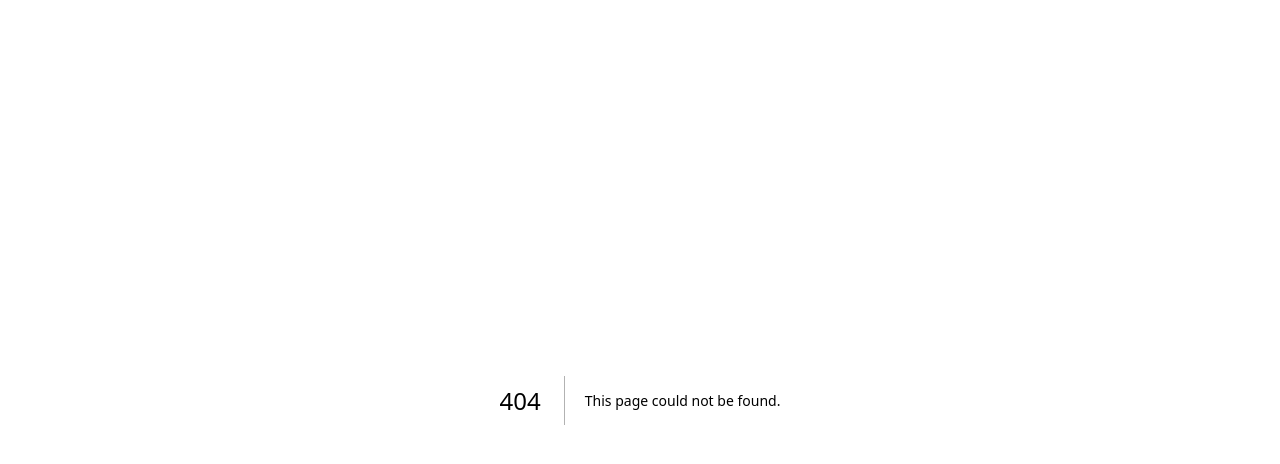
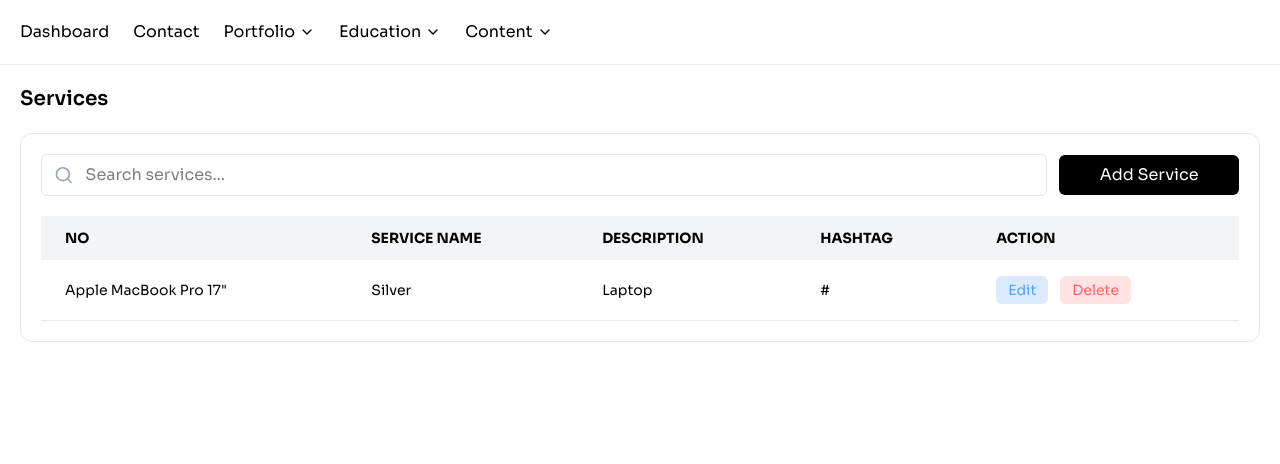
Before and after one commit to Muhammad-Khairul-Kholqi/Personal-Website, a Next.js app: page /pages/private/cms/services in a window 1280 px wide. Before the commit this address had no page. Shown: the top 464 px of the page. Built offline with nearby package versions, Linux system fonts and the light colour scheme.

Commit message:
add table services and technology

```diff
--- /dev/null
+++ b/src/app/(private)/pages/private/cms/services/page.jsx
@@ -0,0 +1,70 @@
+import { Search } from "lucide-react"
+
+export default function ServicePage() {
+    return (
+        <div>
+            <h1 className="text-xl font-semibold mb-5">Services</h1>
+
+            <div className="border border-gray-200 p-5 rounded-xl">
+                <div className="w-full flex flex-col sm:flex-row items-center gap-3">
+                    <div className="w-full flex items-center gap-3 border border-gray-200 rounded-md px-3 py-2">
+                        <Search className="w-5 h-5 text-gray-400" />
+                        <input
+                            type="text"
+                            placeholder="Search services..."
+                            className="w-full outline-none"
+                        />
+                    </div>
+                    <button className="bg-black hover:bg-black/80 text-white px-5 py-2 rounded-md cursor-pointer transition-colors w-full sm:max-w-[15%]">
+                        Add Service
+                    </button>
+                </div>
+
+                <div className="relative overflow-x-auto mt-5">
+                    <table className="w-full text-sm text-left">
+                        <thead className="text-sm uppercase bg-gray-100">
+                            <tr>
+                                <th scope="col" className="px-6 py-3">
+                                    No
+                                </th>
+                                <th scope="col" className="px-6 py-3">
+                                    Service Name
+                                </th>
+                                <th scope="col" className="px-6 py-3">
+                                    Description
+                                </th>
+                                <th scope="col" className="px-6 py-3">
+                                    Hashtag
+                                </th>
+                                <th scope="col" className="px-6 py-3">
+                                    Action
+                                </th>
+                            </tr>
+                        </thead>
+                        <tbody>
+                            <tr className="bg-white border-b border-gray-200">
+                                <td className="px-6 py-4">
+                                    Apple MacBook Pro 17"
+                                </td>
+                                <td className="px-6 py-4">
+                                    Silver
+                                </td>
+                                <td className="px-6 py-4">
+                                    Laptop
+                                </td>
+                                <td className="px-6 py-4">
+                                    #
+                                </td>
+                                <td className="px-6 py-4 flex items-center gap-3">
+                                    <button className="text-blue-400 bg-blue-100 hover:bg-blue-200 hover:text-blue-500 px-3 py-1 rounded-md text-center cursor-pointer">Edit</button>
+                                    <button className="text-red-400 bg-red-100 hover:bg-red-200 hover:text-red-500 px-3 py-1 rounded-md text-center cursor-pointer">Delete</button>
+                                </td>
+                            </tr>
+                        </tbody>
+                    </table>
+                </div>
+            </div>
+
+        </div>
+    )
+}
--- /dev/null
+++ b/src/app/(private)/pages/private/cms/technology/page.jsx
@@ -0,0 +1,64 @@
+import { Search } from "lucide-react"
+
+export default function TechnologyPage() {
+    return (
+        <div>
+            <h1 className="text-xl font-semibold mb-5">Technology</h1>
+
+            <div className="border border-gray-200 p-5 rounded-xl">
+                <div className="w-full flex flex-col sm:flex-row items-center gap-3">
+                    <div className="w-full flex items-center gap-3 border border-gray-200 rounded-md px-3 py-2">
+                        <Search className="w-5 h-5 text-gray-400" />
+                        <input
+                            type="text"
+                            placeholder="Search technology..."
+                            className="w-full outline-none"
+                        />
+                    </div>
+                    <button className="bg-black hover:bg-black/80 text-white px-5 py-2 rounded-md cursor-pointer transition-colors w-full sm:max-w-[15%]">
+                        Add Technology
+                    </button>
+                </div>
+
+                <div className="relative overflow-x-auto mt-5">
+                    <table className="w-full text-sm text-left">
+                        <thead className="text-sm uppercase bg-gray-100">
+                            <tr>
+                                <th scope="col" className="px-6 py-3">
+                                    No
+                                </th>
+                                <th scope="col" className="px-6 py-3">
+                                    Technology Name
+                                </th>
+                                <th scope="col" className="px-6 py-3">
+                                    Image
+                                </th>
+                                <th scope="col" className="px-6 py-3">
+                                    Action
+                                </th>
+                            </tr>
+                        </thead>
+                        <tbody>
+                            <tr className="bg-white border-b border-gray-200">
+                                <td className="px-6 py-4">
+                                    Apple MacBook Pro 17"
+                                </td>
+                                <td className="px-6 py-4">
+                                    Silver
+                                </td>
+                                <td className="px-6 py-4">
+                                    Laptop
+                                </td>
+                                <td className="px-6 py-4 flex items-center gap-3">
+                                    <button className="text-blue-400 bg-blue-100 hover:bg-blue-200 hover:text-blue-500 px-3 py-1 rounded-md text-center cursor-pointer">Edit</button>
+                                    <button className="text-red-400 bg-red-100 hover:bg-red-200 hover:text-red-500 px-3 py-1 rounded-md text-center cursor-pointer">Delete</button>
+                                </td>
+                            </tr>
+                        </tbody>
+                    </table>
+                </div>
+            </div>
+
+        </div>
+    )
+}
--- a/src/app/components/atoms/navLinkItem.jsx
+++ b/src/app/components/atoms/navLinkItem.jsx
@@ -1,10 +1,18 @@
-import Link from "next/link";
+"use client"
+
+import Link from "next/link"
+import { usePathname } from "next/navigation"
 
 export default function NavLinkItem({ link, content, className = "" }) {
+    const pathname = usePathname()
+
+    const isActive = pathname === link
+
     return (
         <Link
             href={link}
-            className={`hover:text-blue-600 transition-colors ${className}`}
+            className={`transition-colors ${isActive ? "text-blue-600 font-semibold" : "hover:text-blue-600"
+                } ${className}`}
         >
             {content}
         </Link>
--- a/src/app/components/section/dashboard/cardSection.jsx
+++ b/src/app/components/section/dashboard/cardSection.jsx
@@ -33,17 +33,38 @@ export default function CardSection() {
         },
     ]
 
+    const colorClasses = {
+        green: {
+            bg: "bg-green-100",
+            text: "text-green-600",
+        },
+        red: {
+            bg: "bg-red-100",
+            text: "text-red-600",
+        },
+        blue: {
+            bg: "bg-blue-100",
+            text: "text-blue-600",
+        },
+        yellow: {
+            bg: "bg-yellow-100",
+            text: "text-yellow-600",
+        },
+    }
+
     return (
         <div className="grid lg:grid-cols-4 md:grid-cols-2 sm:grid-cols-1 grid-cols-1 items-center gap-5">
             {cards.map((card, index) => (
                 <Link
                     key={index}
                     href={card.link}
-                    className="border border-gray-200 p-5 rounded-xl space-y-3 hover:shadow-lg duration-300 group"
+                    className="border border-gray-200 p-5 rounded-xl space-y-3 duration-300 group"
                 >
                     <div className="flex">
-                        <div className={`bg-${card.color}-100 px-4 py-2 rounded-lg`}>
-                            <span className={`text-${card.color}-600 text-sm`}>{card.title}</span>
+                        <div className={`${colorClasses[card.color].bg} px-4 py-2 rounded-lg`}>
+                            <span className={`${colorClasses[card.color].text} text-sm`}>
+                                {card.title}
+                            </span>
                         </div>
                     </div>
                     <p className="text-gray-700">{card.description}</p>
```
Also changed, not shown: 1 other file (tests, documents, lock files or other folders).
